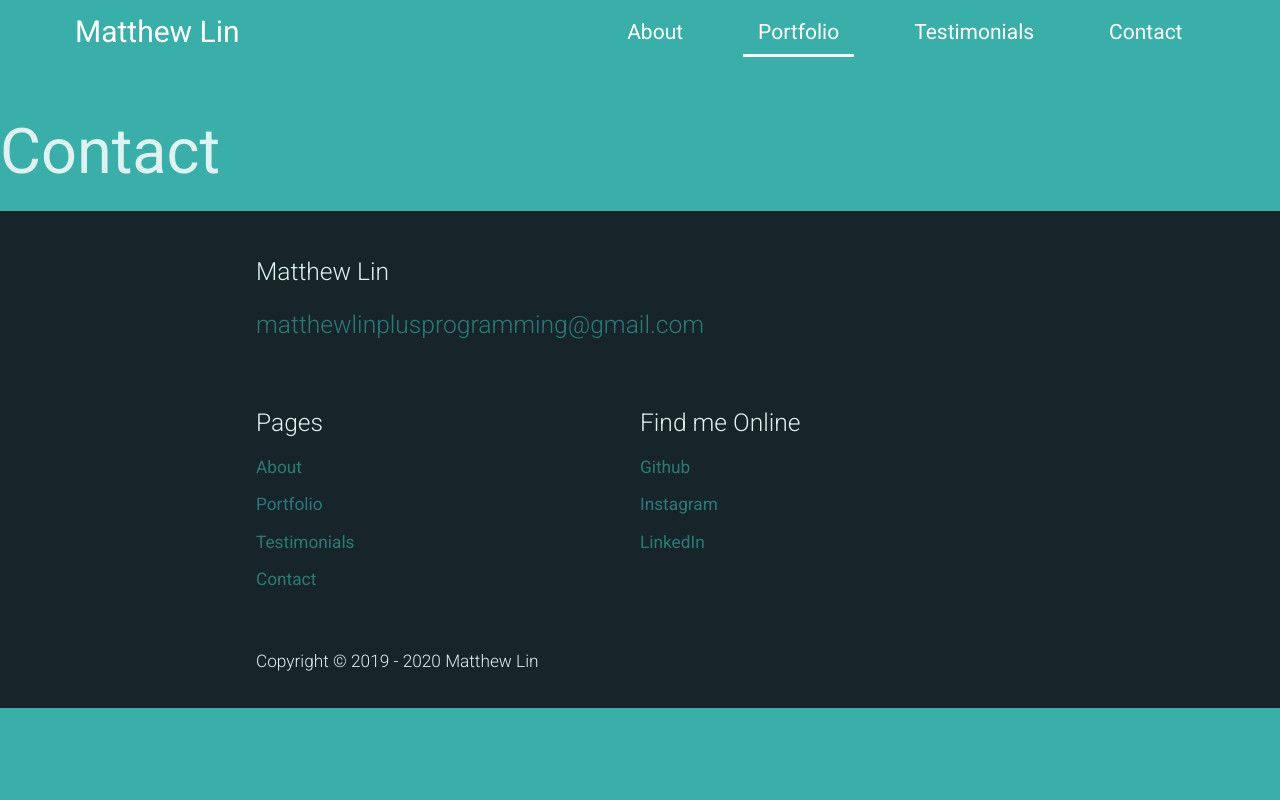
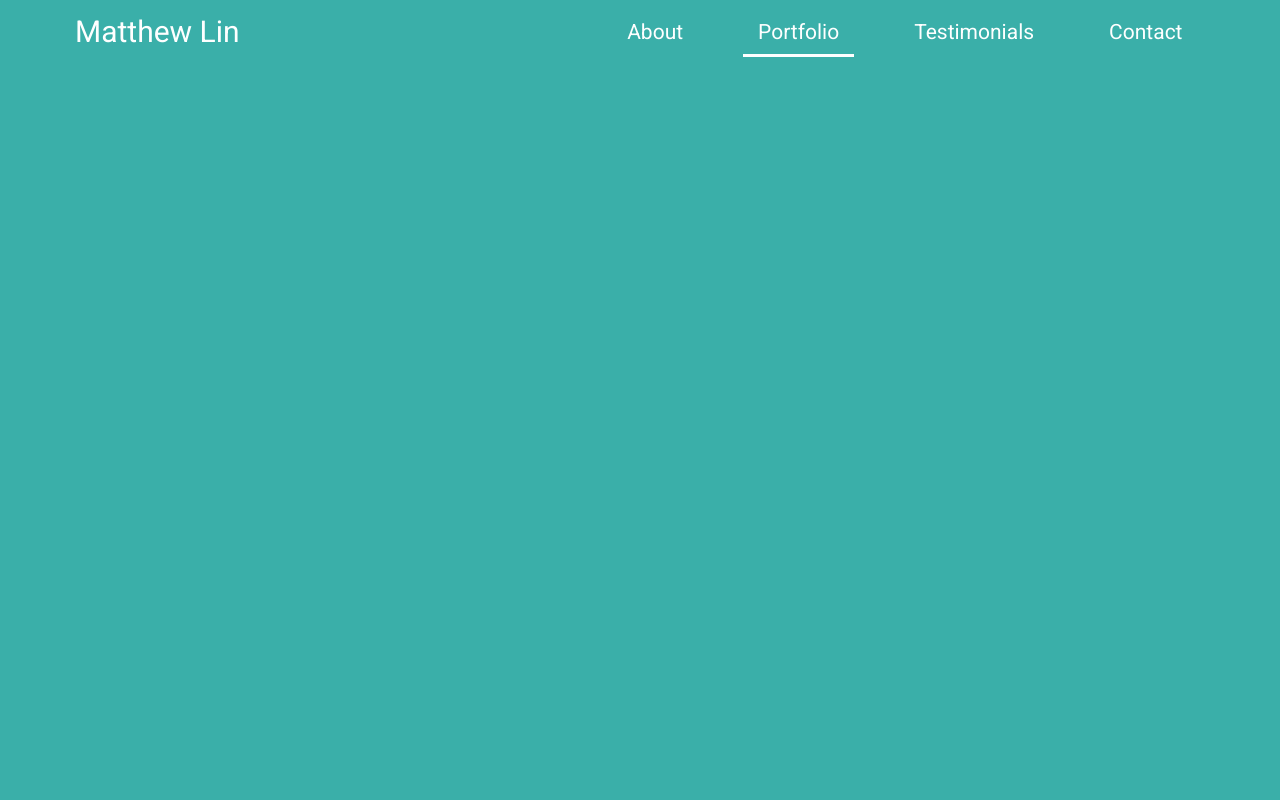
Before and after one commit to matthew-plusprogramming/matthewlin.dev, a React (Create React App) app: page /contact in a window 1280 px wide. Shown: the top 800 px of the page. Built offline with nearby package versions, Linux system fonts and the light colour scheme.

Commit message:
Removed page headers for pages besides portfolio

```diff
--- a/src/App.js
+++ b/src/App.js
@@ -22,16 +22,16 @@ const App = () => {
       <Header />
       <Switch>
         <Route path="/about">
-          <h1>About</h1>
+          <div className="main-div"></div>
         </Route>
         <Route exact path="/">
           <Portfolio />
         </Route>
         <Route path="/testimonials">
-          <h1>Testimonials</h1>
+          <div className="main-div"></div>
         </Route>
         <Route path="/contact">
-          <h1>Contact</h1>
+          <div className="main-div"></div>
         </Route>
       </Switch>
       <Footer />
```
